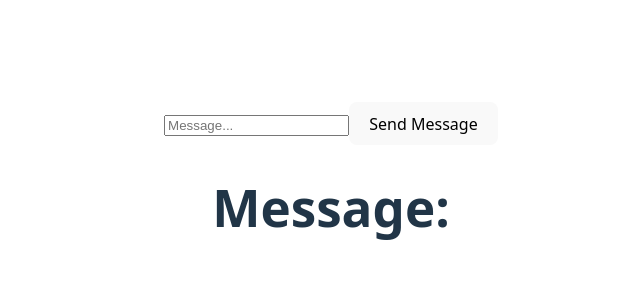
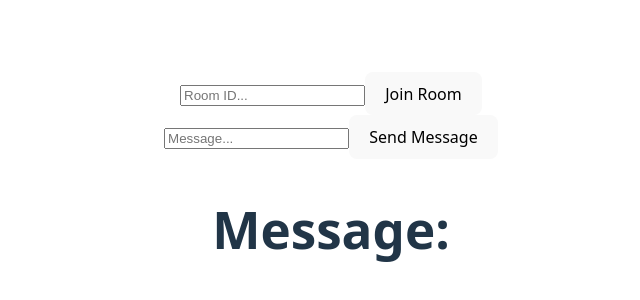
Before and after one commit to sheldon-groeneveld/sheldon-groeneveld-capstone-frontend, a React (Vite) app: page / in a window 1280 px wide. Shown: the part 214-514 px from the top of the page, without its empty margins (309-949 px from the left). Built offline with nearby package versions, Linux system fonts and the light colour scheme; no server answers.

Commit message:
add basic room functionality

```diff
--- a/src/App.jsx
+++ b/src/App.jsx
@@ -7,9 +7,16 @@
 function App() {
   const [message, setMessage] = useState("");
   const [recievedMessage, setRecievedMessage] = useState("");
+  const [room, setRoom] = useState("");
+
+  const joinRoom = () => {
+    if (room !== "") {
+      socket.emit("join_room", room);
+    }
+  };
 
   const sendMessage = () => {
-    socket.emit("send_message", { message });
+    socket.emit("send_message", { message, room });
   };
 
   useEffect(() => {
@@ -19,6 +26,16 @@
   }, [socket]);
 
   return (
+    <section>
+      <div>
+        <input
+          placeholder="Room ID..."
+          onChange={(event) => {
+            setRoom(event.target.value);
+          }}
+        />
+        <button onClick={joinRoom}>Join Room</button>
+      </div>
       <div>
         <input
           placeholder="Message..."
@@ -30,6 +47,7 @@
         <h1>Message: </h1>
         {recievedMessage}
       </div>
+    </section>
   );
 }
 
```
Lines whose indentation alone changed are shown as unchanged.
